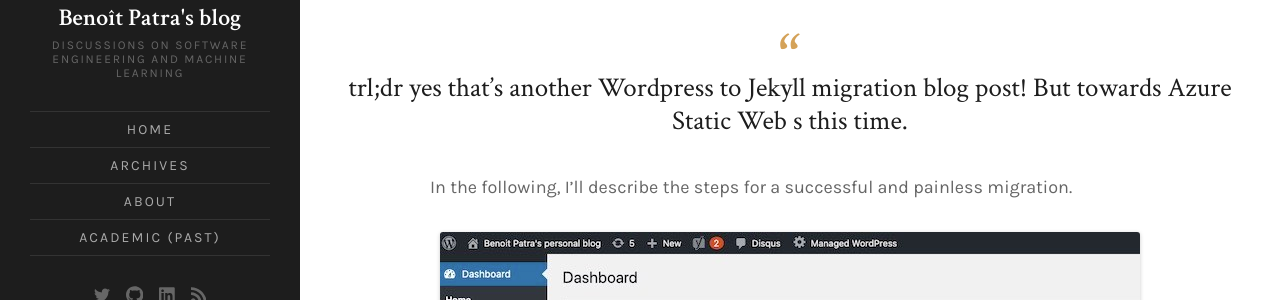
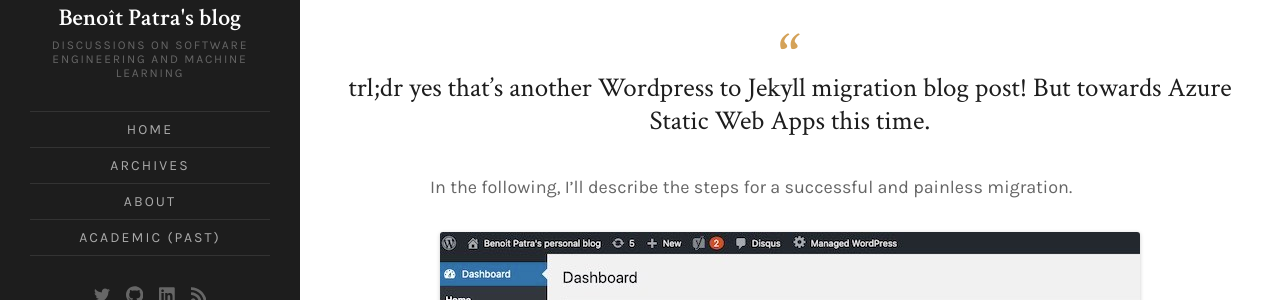
Before and after one commit to bpatra/personal-blog, a Jekyll site: the page built from _posts/2020-12-27-i-migrated-away-from-wordpress-to-jekyll-hosted-on-azure-static-web-apps.md, in a window 1280 px wide and 900 px high, scrolled down 2048 px. Shown: the part 190-490 px from the top of the window. Built offline with Jekyll 4.4.1, drawn with Linux system fonts in a browser that asks for light colours; comment, search, counter and statistics services are not loaded.

Commit message:
Corrections on the quote

```diff
--- a/_posts/2020-12-27-i-migrated-away-from-wordpress-to-jekyll-hosted-on-azure-static-web-apps.md
+++ b/_posts/2020-12-27-i-migrated-away-from-wordpress-to-jekyll-hosted-on-azure-static-web-apps.md
@@ -32,7 +32,7 @@
 
 Regarding the hosting solution, I hesitated between a standard Github pages or the new, still in preview, Azure Static Web Apps. Github pages looked to have made some great progress since 2016, when [I posted about it](/2016/02/12/hosting-jekyll-generated-site-on-azure-web-app-using-teamcity-automated-deployment/) and pointed some lack of features for a proper hosting. Now both Azure Static Web Apps or Github pages offer free TLS certificates for custom domains and the caching policy looks ok to me. Finally, I decided to go with Azure Static Web Apps because it is more transparent than a Github pages solution. As explain below, in both cases, I had to rely on advanced build with Github actions, so let us give a try to Azure Static Web Apps.
 
-> trl;dr yes that's another Wordpress to Jekyll migration blog post! But towards Azure Static Web s this time.
+> trl;dr yes that's another Wordpress to Jekyll migration blog post! But towards Azure Static Web Apps this time.
 
 In the following, I'll describe the steps for a successful and painless migration.
 
```
